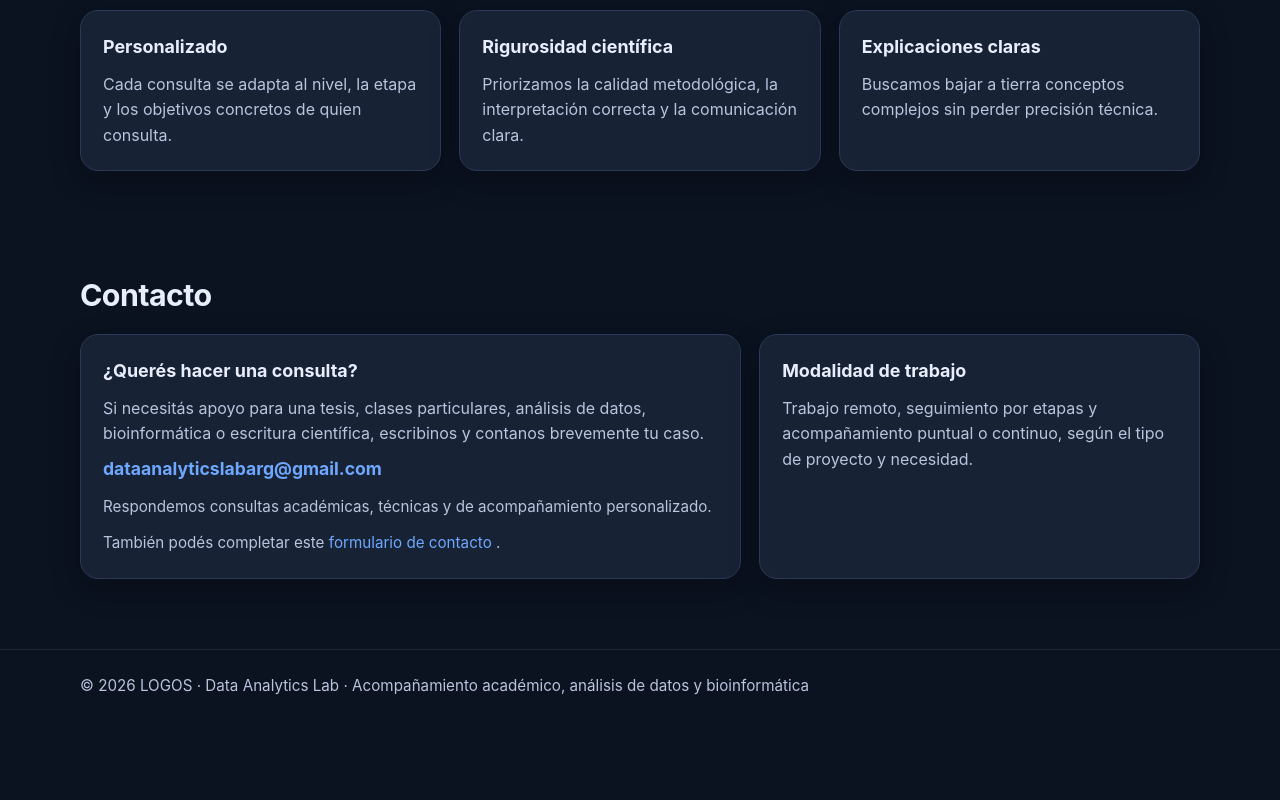
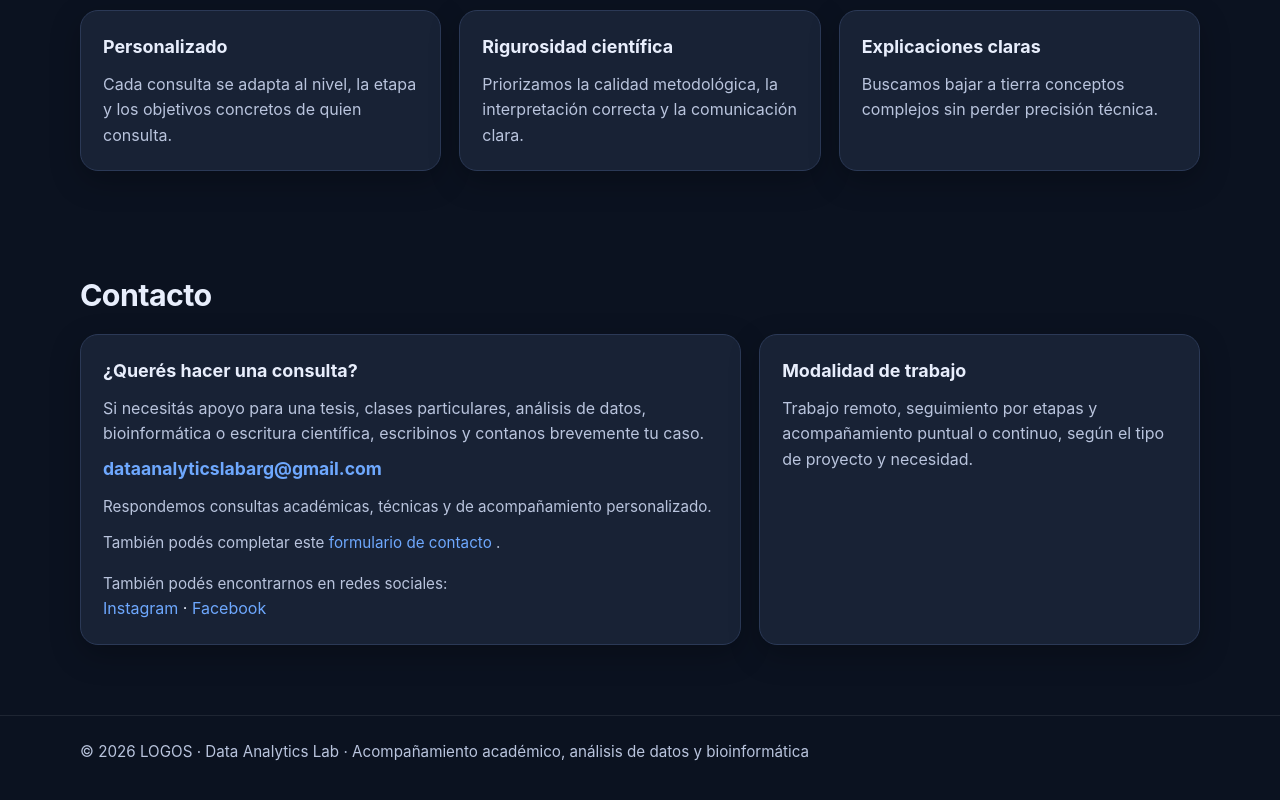
Before and after one commit to dataanalyticslabarg-png/dataanalyticslabarg-png.github.io, a plain HTML site: page index.html in a window 1280 px wide. Shown: the part 2252-3052 px from the top of the page. Before the commit the page ends 2986 px from the top, so only its background shows below. Drawn offline with Linux system fonts and the light colour scheme.

Commit message:
Update index.html
Adding Facebook and Instagram links

```diff
--- a/index.html
+++ b/index.html
@@ -482,29 +482,63 @@
     <section class="section" id="contacto">
       <div class="container">
         <h2>Contacto</h2>
+
         <div class="contact-box">
           <div class="card">
             <h3>¿Querés hacer una consulta?</h3>
+
             <p>
               Si necesitás apoyo para una tesis, clases particulares, análisis de datos,
               bioinformática o escritura científica, escribinos y contanos brevemente tu caso.
             </p>
+
             <a class="contact-highlight" href="mailto:dataanalyticslabarg@gmail.com">
               dataanalyticslabarg@gmail.com
             </a>
+
             <div class="small-note">
               Respondemos consultas académicas, técnicas y de acompañamiento personalizado.
             </div>
+
             <div class="small-note">
               También podés completar este
-              <a href="https://docs.google.com/forms/d/e/1FAIpQLSedLdjT_7pnmEfuN4BnYwyr5cCJ7c_t9c9TdwtJUBuVe3SF-A/viewform?usp=dialog" target="_blank" rel="noopener noreferrer">
+              <a
+                href="https://docs.google.com/forms/d/e/1FAIpQLSedLdjT_7pnmEfuN4BnYwyr5cCJ7c_t9c9TdwtJUBuVe3SF-A/viewform?usp=dialog"
+                target="_blank"
+                rel="noopener noreferrer"
+              >
                 formulario de contacto
               </a>.
+            </div>
+
+            <div class="small-note" style="margin-top: 1rem;">
+              También podés encontrarnos en redes sociales:
+            </div>
+
+            <div class="social-links">
+              <a
+                href="https://www.instagram.com/logosdataanalyticslab/"
+                target="_blank"
+                rel="noopener noreferrer"
+              >
+                Instagram
+              </a>
+
+              <span>·</span>
+
+              <a
+                href="https://https://www.facebook.com/profile.php?id=61574290989125"
+                target="_blank"
+                rel="noopener noreferrer"
+              >
+                Facebook
+              </a>
             </div>
           </div>
 
           <div class="card">
             <h3>Modalidad de trabajo</h3>
+
             <p>
               Trabajo remoto, seguimiento por etapas y acompañamiento puntual o continuo,
               según el tipo de proyecto y necesidad.
@@ -513,6 +547,7 @@
         </div>
       </div>
     </section>
+
     </main>
 
     <footer class="footer">
```
Lines whose indentation alone changed are shown as unchanged.
